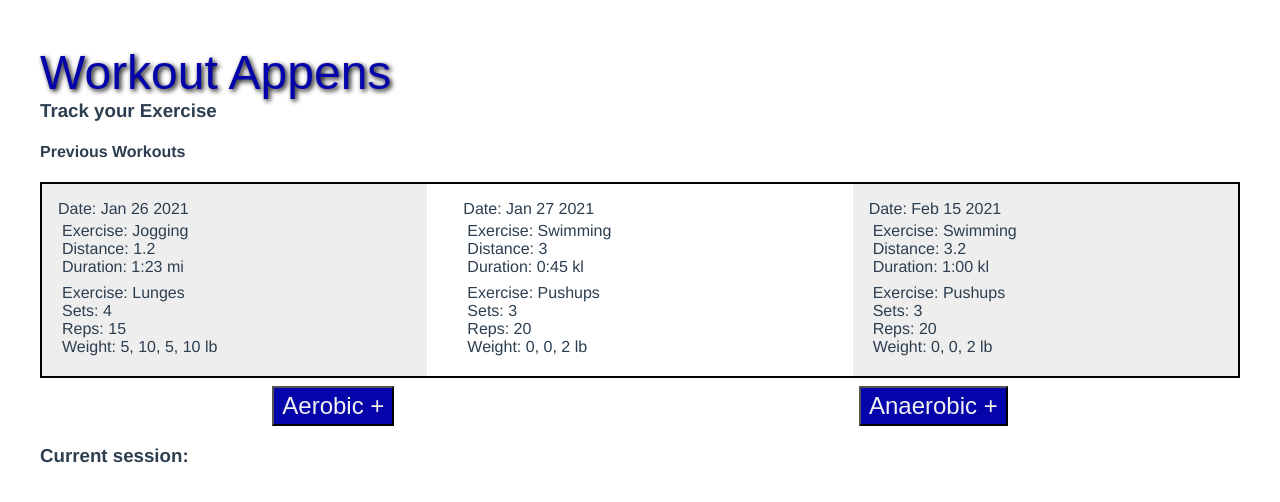
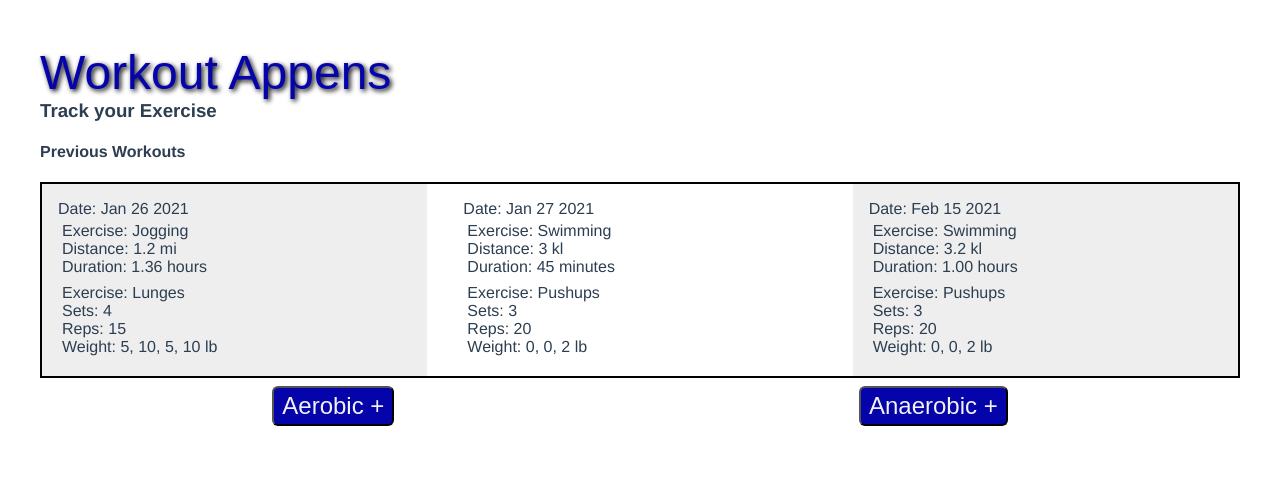
Before and after one commit to timetoady/workout-vue2, a Vue app: page / in a window 1280 px wide. Shown: the top 502 px of the page. Built offline with nearby package versions, Linux system fonts and the light colour scheme.

Commit message:
display, adder added, basic recs met

```diff
--- a/src/App.vue
+++ b/src/App.vue
@@ -4,13 +4,37 @@
     <workout :workouts="sessions" />
     <add-workout @add:item="addItem"/>
       <div id="currentSession">
-      <h3>Current session:</h3>
-       <div id="sessionDisplay" v-if="currentSess.length > 0">
-         <h4>Date: {{currentSess[0].date}}</h4>
-         <div>
-           <h5>Exercise: {{currentSess[0].date}}</h5>
+
+       <div id="sessionDisplay" v-if="adding === true && currentSess.id">
+         <h3>Current session:</h3>
+         <h4>Date: {{currentSess.date}}</h4>
+         <div class="exerciseList">
+
+            <template v-for="(oneExer, index) in currentSess.exersizes.filter(
+                (item) => item.exType === 'aerobic')">
+                <div class="exerSet" :key="`div-${index}`">
+              <h5 :key="`exersize-${index}`">Exercise: {{ oneExer.exercise }}</h5>
+           <h5 :key="`distance-${index}`">Distance: {{ oneExer.distance }} {{oneExer.distanceType}}</h5>
+           <h5 :key="`duration-${index}`">Duration: {{ oneExer.duration }}</h5>
+                </div>
+
+         </template>
+
+
+
+            <template  v-for="(oneExer, index) in currentSess.exersizes.filter(
+                (item) => item.exType === 'anaerobic')">
+                <div class="exerSet" :key="`div-${index}`">
+           <h5 :key="`exersize-${index}`">Exercise: {{ oneExer.exercise }}</h5>
+           <h5 :key="`set-${index}`">Sets: {{ oneExer.sets }}</h5>
+           <h5 :key="`reps-${index}`">Reps: {{ oneExer.reps }}</h5>
+           <h5 :key="`weight-${index}`">Weight: {{ oneExer.weight }} {{oneExer.weightType.toUpperCase()}}</h5>
+           </div>
+         </template>
+
+
          </div>
-        <button class="completeButton">Complete</button>
+        <button @click="completeSess" class="completeButton">Complete</button>
        </div>
 
 
@@ -44,7 +68,7 @@ export default {
               exType: "aerobic",
               exercise: "Jogging",
               distance: 1.2,
-              duration: "1:23",
+              duration: "1.36 hours",
               distanceType: "mi",
             },
             {
@@ -68,7 +92,7 @@ export default {
               exercise: "Swimming",
               distance: 3,
               distanceType: "kl",
-              duration: "0:45",
+              duration: "45 minutes",
             },
           {
 
@@ -91,7 +115,7 @@ export default {
               exercise: "Swimming",
               distance: 3.2,
               distanceType: "kl",
-              duration: "1:00",
+              duration: "1.00 hours",
             },
           {
 
@@ -105,41 +129,71 @@ export default {
           ],
         },
       ],
-      currentSess: []
+      currentSess: {},
+      adding: false,
     };
   },
   methods: {
     addItem(item){
       console.log("Item to add", item)
       console.log("Current session: ", this.currentSess)
-      let filteredItem = {}
-      if (this.currentSess.length === 0) {
+      this.adding = item.added
+      if (Object.keys(this.currentSess).length === 0 && this.currentSess.constructor === Object) {
       console.log("current session empty, adding id and date")
       const lastId = this.sessions.length > 0 ? this.sessions[this.sessions.length -1].id : 0;
-      filteredItem.id = (lastId + 1)
-      filteredItem.date = item.date;
-      filteredItem.exersizes = []
-      this.currentSess = [filteredItem]
+      this.currentSess.id = (lastId + 1)
+      this.currentSess.exersizes = []
       }
       if (item.isAnaero === true) {
+        this.currentSess.date = item.date;
         let exerObject = {}
         exerObject.exType = "anaerobic"
         exerObject.exercise = item.exerciseAn
         exerObject.sets = item.sets
         exerObject.reps = item.reps
-        this.currentSess[0].exersizes = [...this.currentSess[0].exersizes, exerObject]
+        exerObject.weight = item.weight
+        exerObject.weightType = item.weightType
+        exerObject.exType = item.exType
+        this.currentSess.exersizes = [...this.currentSess.exersizes, exerObject]
       } else {
+        this.currentSess.date = item.date;
         let exerObject = {}
         exerObject.exType = "aerobic"
         exerObject.exercise = item.exerciseAe
         exerObject.distance = item.distance
-        let calcDuration = (parseInt(item.duration2) - parseInt(item.duration1))
+        let calcDuration = this.getTimeDiff(item.duration1, item.duration2)
         exerObject.duration = calcDuration
-        console.log("Current sess before add", this.currentSess[0])
-        this.currentSess[0].exersizes = [...this.currentSess[0].exersizes, exerObject]
+        exerObject.distanceType = item.distanceType
+        exerObject.exType = item.exType
+        console.log("Current sess before add", this.currentSess)
+        this.currentSess.exersizes = [...this.currentSess.exersizes, exerObject]
       }
-      console.log("Filtered item: ", filteredItem)
-      // this.currentSess = [filteredItem]
+      console.log("Session exercizes after add: ", this.currentSess.exersizes)
+      this.currentSess = {...this.currentSess}
+
+    },
+    getTimeDiff(time1, time2) {
+      let hours1 = time1.split(':')[0]
+      let hours2 = time2.split(':')[0]
+      let minutes1 = time1.split(':')[1]
+      let minutes2 = time2.split(':')[1]
+      let timeInMinutes1 = (parseInt(hours1) * 60) + parseInt(minutes1)
+      let timeInMinutes2 = (parseInt(hours2) * 60) + parseInt(minutes2)
+      let theDiff = timeInMinutes2 - timeInMinutes1
+      const diffInHours = (theDiff / 60)
+      if (diffInHours < 1) {
+        return `${theDiff.toFixed(2)} minutes`
+      } else{
+        return `${diffInHours.toFixed(2)} hours`
+      }
+
+    },
+    completeSess() {
+      console.log("Sess before change", this.sessions)
+      this.sessions = [...this.sessions, this.currentSess]
+      console.log("Sess after change", this.sessions)
+      this.currentSess = {}
+      this.adding = false;
     }
   }
 };
@@ -168,4 +222,15 @@ export default {
   background-color: #0504aa;
   color: #f2f2f2;
 }
+.exerciseList{
+  display: flex;
+  justify-content: space-evenly;
+}
+.oneExercise{
+  display: flex;
+
+}
+.exerSet{
+  padding: 1rem;
+}
 </style>
--- a/src/components/AddWorkout.vue
+++ b/src/components/AddWorkout.vue
@@ -124,6 +124,8 @@ export default {
         distanceType: "mi",
         isAero: false,
         isAnaero: false,
+        exType: "",
+        added: false,
       },
     };
   },
@@ -132,13 +134,15 @@ export default {
       if (type === 0) {
         this.item.isAero = false;
         this.item.isAnaero = true;
-
+        this.item.exType= 'anaerobic'
       } else {
         this.item.isAero = true;
         this.item.isAnaero = false;
+        this.item.exType= 'aerobic'
       }
     },
     addExer() {
+      this.item.added = true;
       this.$emit('add:item', this.item)
     }
   },
@@ -171,6 +175,7 @@ div#addAnaerobic {
   padding: 0.25rem 0.5rem;
   background-color: #0504aa;
   color: #f2f2f2;
+  border-radius: 6px;
 }
 .addButton {
   font-size: 1rem;
--- a/src/components/Workout.vue
+++ b/src/components/Workout.vue
@@ -14,9 +14,9 @@
               )"
             >
               <li :key="`exersize-${index}`">Exercise: {{ stuff.exercise }}</li>
-              <li :key="`distance-${index}`">Distance: {{ stuff.distance }}</li>
+              <li :key="`distance-${index}`">Distance: {{ stuff.distance }}  {{ stuff.distanceType }}</li>
               <li :key="`duration-${index}`">
-                Duration: {{ stuff.duration }} {{ stuff.distanceType }}
+                Duration: {{ stuff.duration }}
               </li>
             </template>
           </div>
```
